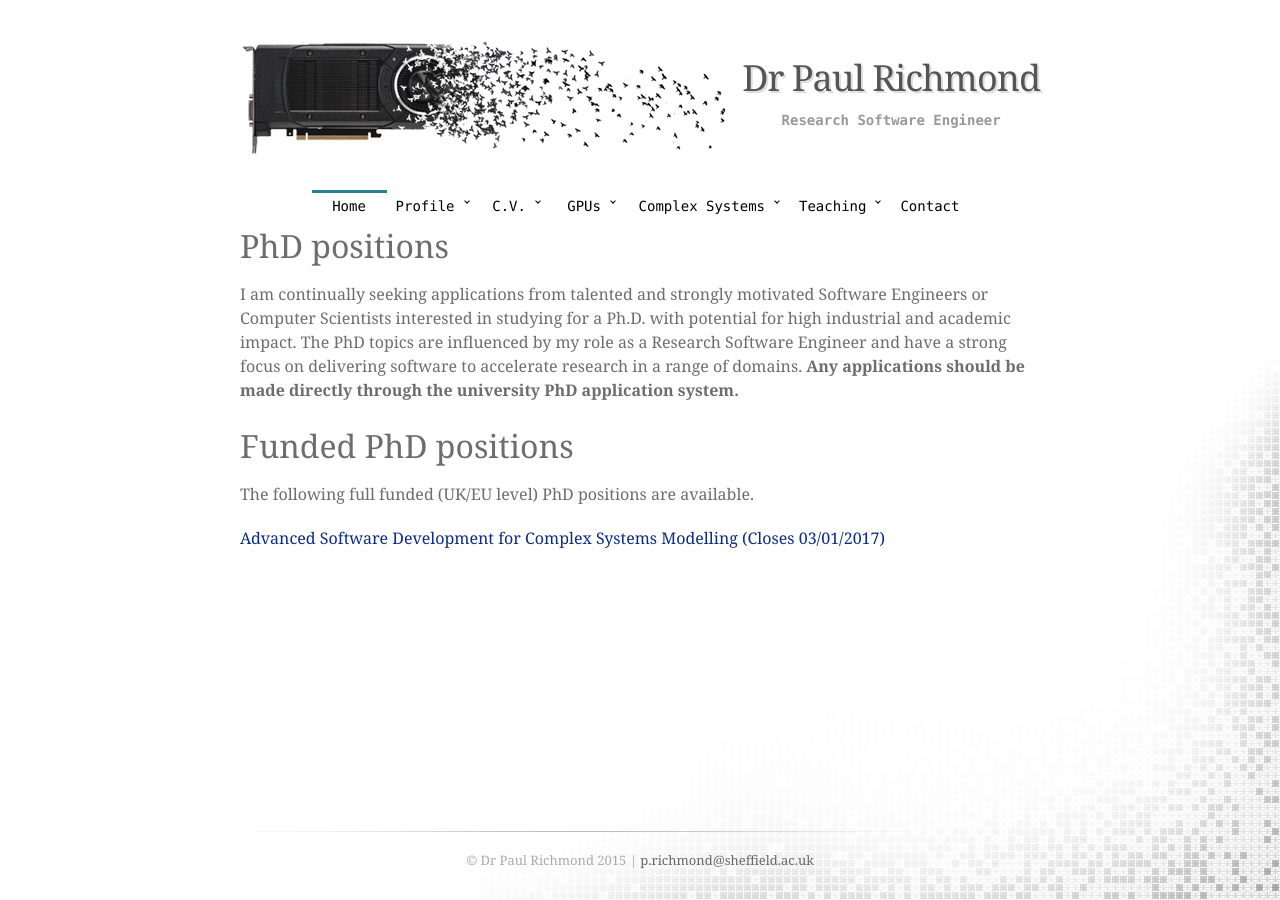
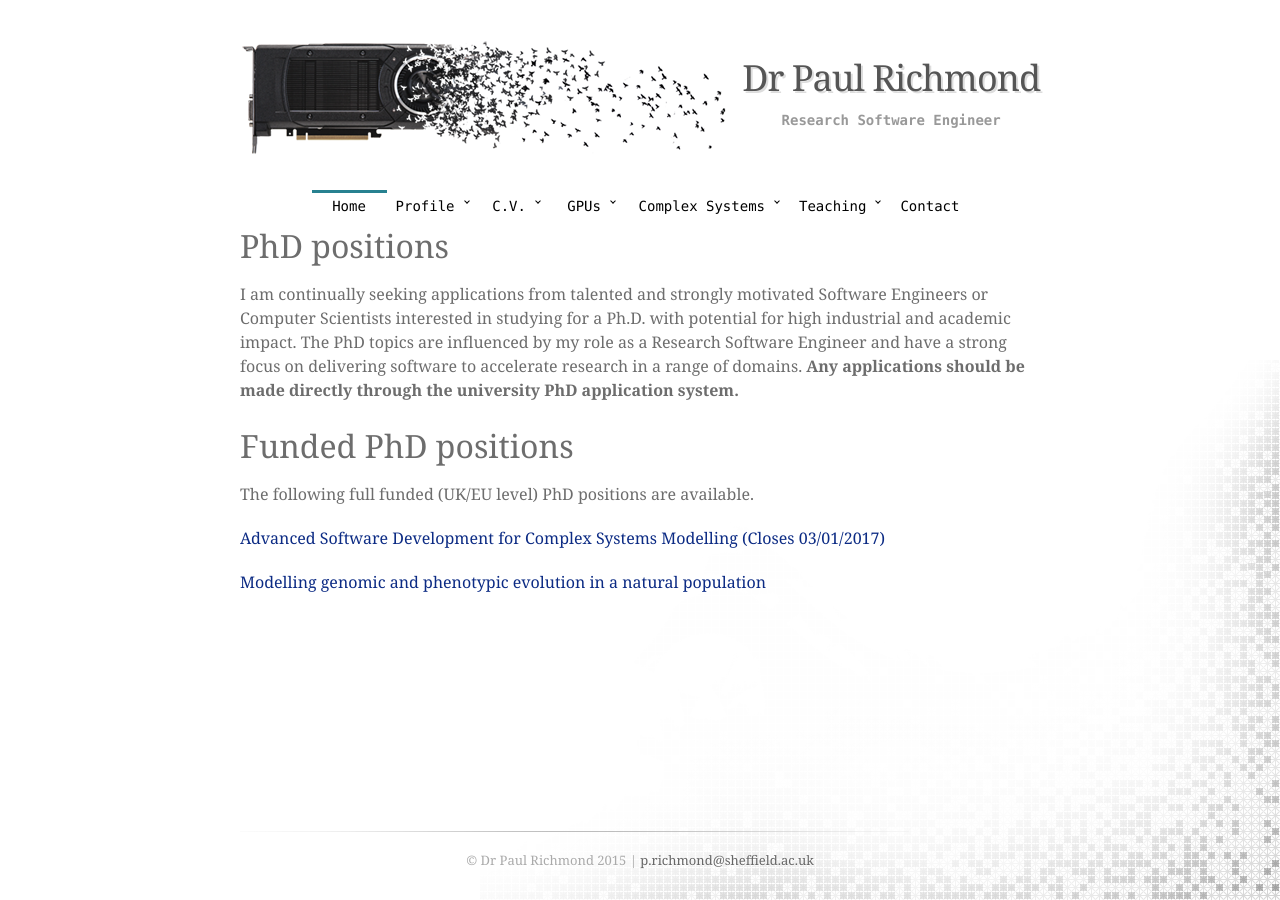
Before and after one commit to mondus/mondus.github.io, a Jekyll site: the page built from teaching/positions/index.md, in a window 1280 px wide. Built offline with Jekyll 4.4.1, drawn with Linux system fonts in a browser that asks for light colours; nearby versions of some CDN libraries; some web fonts are replaced.

Commit message:
Update index.md

```diff
--- a/teaching/positions/index.md
+++ b/teaching/positions/index.md
@@ -12,3 +12,5 @@ I am continually seeking applications from talented and strongly motivated Softw
 The following full funded (UK/EU level) PhD positions are available.
 
 [Advanced Software Development for Complex Systems Modelling (Closes 03/01/2017)](./flame)
+
+[Modelling genomic and phenotypic evolution in a natural population](./genomic_evolution)
```
